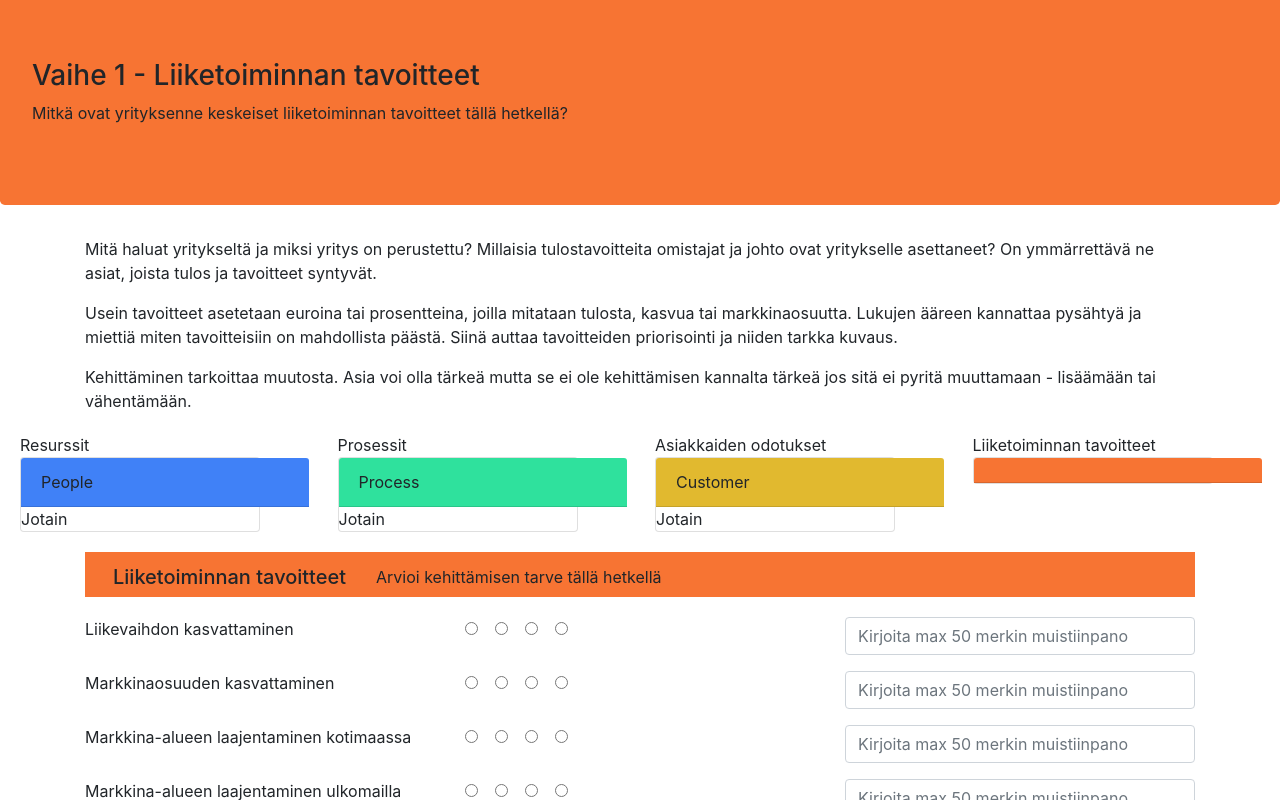
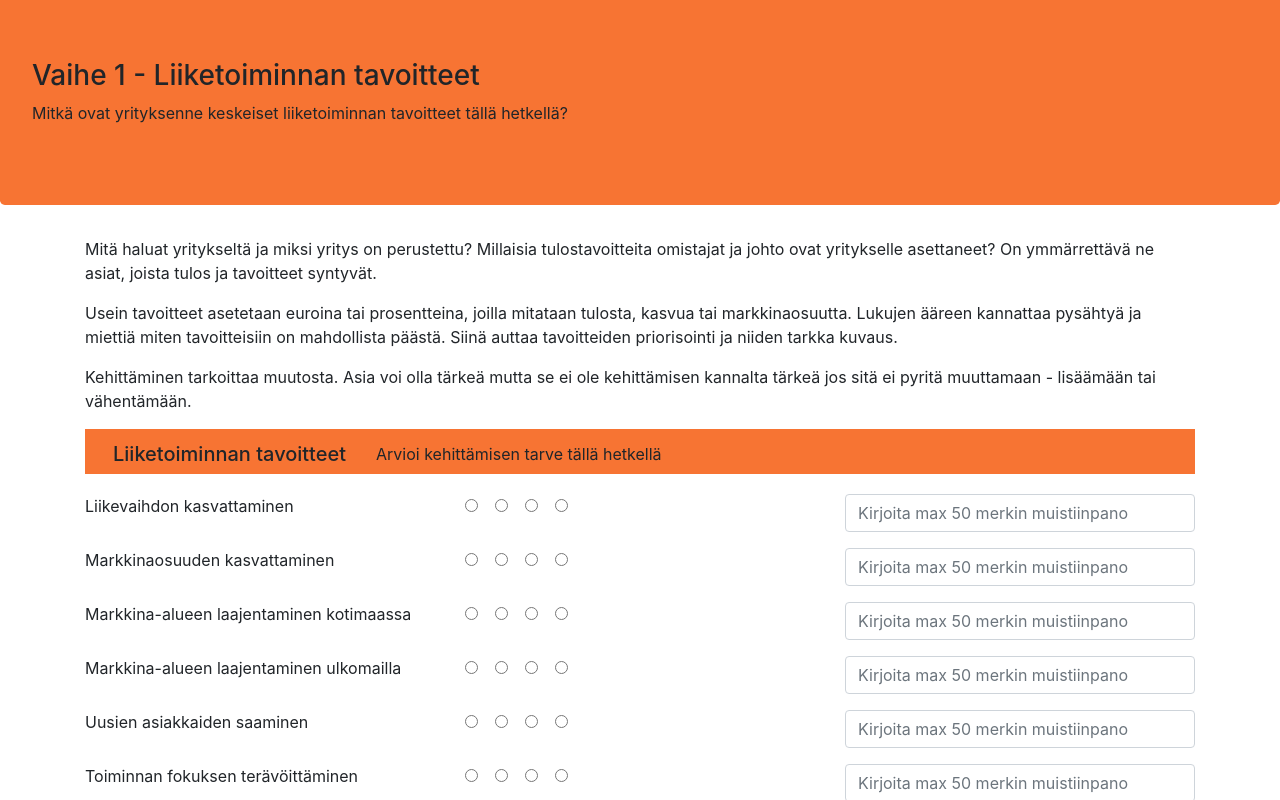
Before and after one commit to MarkoTammi/strategiakartta, a React (Create React App) app in the folder strategiakartta/: page / in a window 1280 px wide. Both pictures are taken after a click on the button "Suunnittele oma strategiakartta ilmaiseksi". Shown: the top 800 px of the page. Built offline with nearby package versions, Linux system fonts and the light colour scheme.

Commit message:
Update 20210604

```diff
--- a/strategiakartta/src/App.js
+++ b/strategiakartta/src/App.js
@@ -29,11 +29,7 @@ const App = () => {
 
   const [page, setPage] = useState(0)
   const [pageName, setPageName] = useState(flowControl[version][0])
-
-  // [Map]
-  const t = Array(11).fill({})
-  const [answers, setAnswers] = useState(t)
-
+  const [answers, setAnswers] = useState([])
 
   // End of State definitions
 
@@ -43,9 +39,10 @@ const App = () => {
     setPageName(flowControl[version][page])
   })
 
+  // Render page always to top
   useLayoutEffect(() => {
     window.scrollTo(0, 0)
-});
+  });
 
   // Event handler for "back" button
   const handlerBackwards = () => {
@@ -64,26 +61,51 @@ const App = () => {
     setPage(page + 1)
   }
 
-  // Event handler to record and update the Map radio button and short notice answers
-  const handlerAnswer = (e, question) => {
+  // Event handler to record short notice answers
+  const handlerShortNote = (e, question) => {
     const shortTxt = e.target.value
-    let answer = [...answers]
-    let ans = {...answers[parseInt(question.id)]}
+    let answersTemp = [...answers]
+    let ans = {}
+    ans.phase = question.phase
     ans.note = shortTxt
     ans.id = question.id
     ans.q = question.q
-    console.log("ans - " + ans)
-    answer[parseInt(question.id)] = ans
-    setAnswers(answer)
-    //console.log(answer[0][note])
-    //setAnswers([parseInt(question.id)].{ id : question.id, q : question.q , note : shortTxt })
+    var index = answersTemp.findIndex(x => x.q === ans.q)
+
+    if (index === -1) {
+      // Answer is not found in State
+      answersTemp[answersTemp.length] = ans
+      setAnswers(answersTemp)
+
+    } else {
+      // Answer is found in State
+      answersTemp[index] = ans
+      setAnswers(answersTemp)
+    }
   }
 
+  // Event handler to recors radio button answer
+  const handlerRadioButton = (e, question) => {
+    let answersTemp = [...answers]
+    let ans = {}
+    ans.prio = e.target.value
+    ans.phase = question.phase
+    ans.note = question.note
+    ans.id = question.id
+    ans.q = question.q
+    var index = answersTemp.findIndex(x => x.q === ans.q)
 
-/*   const handlerInputShort = (e, id) => {
-    console.log('handlerInputShort' + e.target.value + id)
-    setShortTxt(e.target.value)
-} */
+    if (index === -1) {
+      // Answer is not found in State
+      answersTemp[answersTemp.length] = ans
+      setAnswers(answersTemp)
+    } else {
+      // Answer is found in State
+      answersTemp[index] = ans
+      setAnswers(answersTemp)
+    }
+  }
+
 
   const displayPage = () => {
     if (pageName === "MapTarget" || pageName === "MapCustomer" ||
@@ -95,7 +117,8 @@ const App = () => {
           handlerForward={handlerForward}
           pageName={pageName}
           answers={answers}
-          handlerAnswer={handlerAnswer}
+          handlerShortNote={handlerShortNote}
+          handlerRadioButton={handlerRadioButton}
         />
       )
     }
@@ -120,8 +143,6 @@ const App = () => {
   }
 
 
-
-
   return (
     <div>
 
--- a/strategiakartta/src/components/MapPage.js
+++ b/strategiakartta/src/components/MapPage.js
@@ -51,17 +51,18 @@ const mapTarget = (props) => {
                 <p>{mapPageTxt[props.version][props.pageName][1005]}</p>
             </Container>
             {/* {displaySelected()} */}
-            <Selected
+{/*             <Selected
                     version={props.version}
                     pageName={props.pageName}
                     answers={props.answers}
-                />
+                /> */}
             <Container>
                 <QuestionTable
                     version={props.version}
                     pageName={props.pageName}
                     answers={props.answers}
-                    handlerAnswer={props.handlerAnswer}
+                    handlerShortNote={props.handlerShortNote}
+                    handlerRadioButton={props.handlerRadioButton}
                 />
 
                 <Row className="justify-content-md-center">
--- a/strategiakartta/src/components/QuestionTable.js
+++ b/strategiakartta/src/components/QuestionTable.js
@@ -22,54 +22,71 @@ import color from "../services/color"
 
 
 
-
 const QuestionTable = (props) => {
 
-    //console.log("QuestionTable component")
-    const [ shortTxt, setShortTxt ] = useState('')
-    const [ radio, setRadio ] = useState(0)
+    // Display short note
+    const displayNote = (question, answers) => {
+        let answersTemp = [...answers]
+        var index = answersTemp.findIndex(x => x.q === question.q)
+        if (index === -1) {
+            // Answer is not found in State
+            return ""
+        } else {
+            // Answer is found in State
+            return answersTemp[index].note
+        }
+    }
 
-/*     const handlerInputShort = (e, id) => {
-        console.log('handlerInputShort' + e.target.value + id)
-        setShortTxt(e.target.value)
-    } */
+    // Display radio value
+    const displayRadioValue = (question, answers) => {
+        console.log("displayRadioValue", question)
+        let answersTemp = [...answers]
+        var index = answersTemp.findIndex(x => x.q === question.q)
+        console.log("question.q ", question.q)
+        console.log("answersTemp[index].q ", answersTemp[index])
 
-    const handlerRadio = (event) => {
-        console.log('handlerRadio - ' + event)
-        setRadio(event.target.value)
+        if (index != -1 && question.q === answersTemp[index].q) {
+            // Answer is not found in State
+            return "checked"
+        } else {
+            // Answer is found in State
+            return ""
+        }
     }
 
     return (
         <div>
-
 
             <Row style={{ backgroundColor: `${color[props.pageName]}`, height: 45, padding: "13px", margin: "0 0 20px" }}>
                 <Col md="auto"><h5>{mapPageTxt[props.version][props.pageName][1000]}</h5></Col>
                 <Col>{mapPageTxt[props.version]["MapGen"][1010]}</Col>
             </Row>
 
-           {mapOptionsTxt[props.version][props.pageName].map((question) =>
-                <Row key={question.id}>
+            {mapOptionsTxt[props.version][props.pageName].map((question) =>
+                <Row key={question.q}>
 
                     <Col>{question.q}</Col>
 
                     <Col xs>
-                        <Form>
-                            <Form.Group>
-                                <Form.Check onSubmit={ handlerRadio } inline name={question.q} type='radio' id={`${question.id}-5`} />
-                                <Form.Check inline name={question.q} type='radio' id={`${question.id}-6`} />
-                                <Form.Check inline name={question.q} type='radio' id={`${question.id}-7`} />
-                                <Form.Check inline name={question.q} type='radio' id={`${question.id}-8`} />
-                            </Form.Group>
-                        </Form>
+                        <div className="form-check form-check-inline" >
+                            <input className="form-check-input" checked={displayRadioValue(question, props.answers)} type="radio" name={question.q} value="1" onChange={e => props.handlerRadioButton(e, question, props.answers)} />
+                        </div>
+                        <div className="form-check form-check-inline">
+                            <input className="form-check-input" checked={displayRadioValue(question, props.answers)} type="radio" name={question.q} value="2" onChange={e => props.handlerRadioButton(e, question,props.answers)} />
+                        </div>
+                        <div className="form-check form-check-inline">
+                            <input className="form-check-input" checked={displayRadioValue(question, props.answers)} type="radio" name={question.q} value="3" onChange={e => props.handlerRadioButton(e, question, props.answers)} />
+                        </div>
+                        <div className="form-check form-check-inline">
+                            <input className="form-check-input" checked={displayRadioValue(question, props.answers)} type="radio" name={question.q} value="4" onChange={e => props.handlerRadioButton(e, question, props.answers)} />
+                        </div>
                     </Col>
 
                     <Col>
                         <Form>
                             <div className="form-group">
-                                {/* <input onChange={(e) => props.handlerAnswer(e, question.id)} value={props.answer[props.versio][props.pageName][question.id][shortTxt]} type="text" className="form-control" placeholder="Kirjoita max 50 merkin muistiinpano" /> */}
-                                <input onChange={(e) => props.handlerAnswer(e, question)} type="text" className="form-control" placeholder="Kirjoita max 50 merkin muistiinpano" />
-
+                                <input onChange={(e) => props.handlerShortNote(e, question)} type="text" className="form-control"
+                                    placeholder="Kirjoita max 50 merkin muistiinpano" value={displayNote(question, props.answers)} />
                             </div>
                         </Form>
                     </Col>
```
Also changed, not shown: strategiakartta/src/txtFiles/mapOptionsTxt.js (+120 -0 lines).
